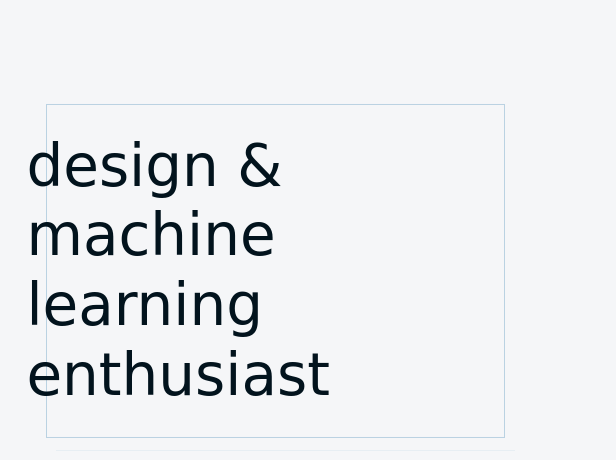
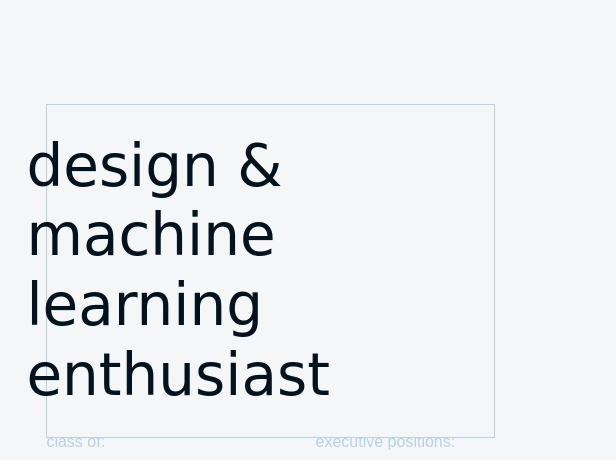
Before and after one commit to yntianyu/yntianyu.github.io, a plain HTML site: page index.html in a window 1280 px wide. Shown: the part 780-1240 px from the top of the page, 543-1159 px from the left. Drawn offline with nearby package versions, Linux system fonts and the light colour scheme; a web font is replaced by a local one.

Commit message:
more im so tired

```diff
--- a/css/styles.css
+++ b/css/styles.css
@@ -231,7 +231,7 @@ color: #001A44;
   transform: translateY(-50%);
   z-index: 1;
   margin-left: 20px;
-  width: calc(100% - 40px); /* Adjust this value to make the rectangle less wide */
+  width: calc(100% - 50px); /* Adjust this value to make the rectangle less wide */
 }
 
 .info-item {
--- a/index.html
+++ b/index.html
@@ -52,7 +52,6 @@
                 </div>
               </h1>
             <div class="info-item">
-                <hr class="divider">
               <span class="abtme-header">class of:</span>
               <span class="abtme-header2">executive positions:</span>
               <div></div>
```
